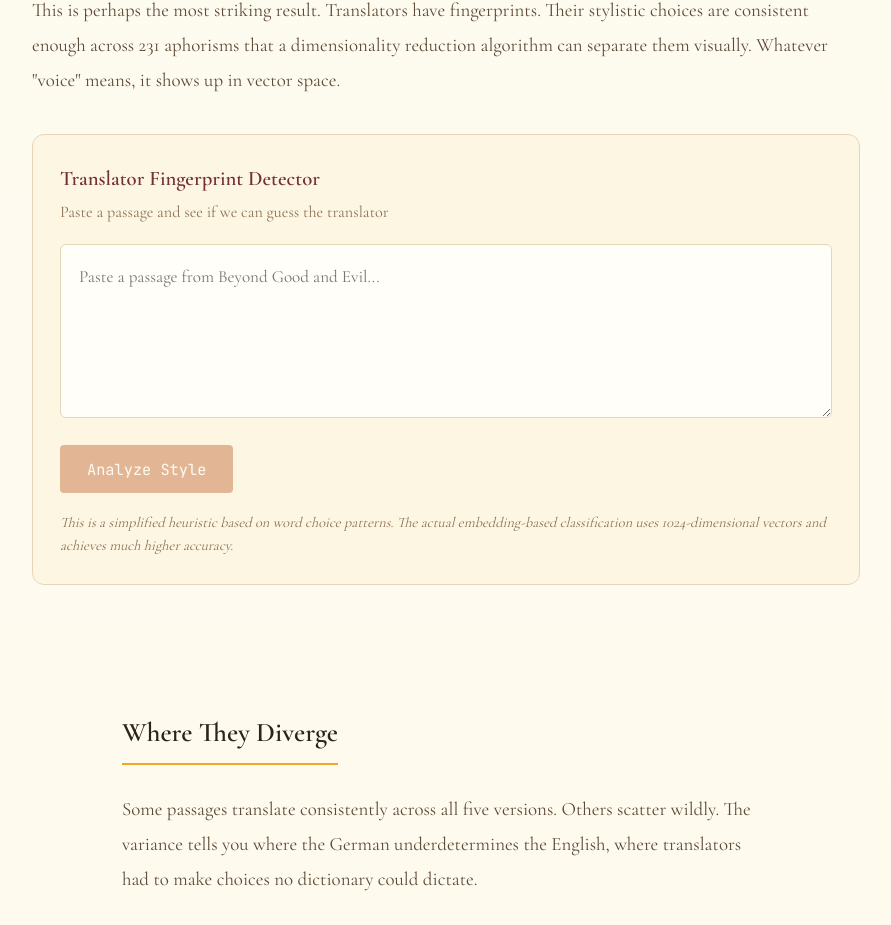
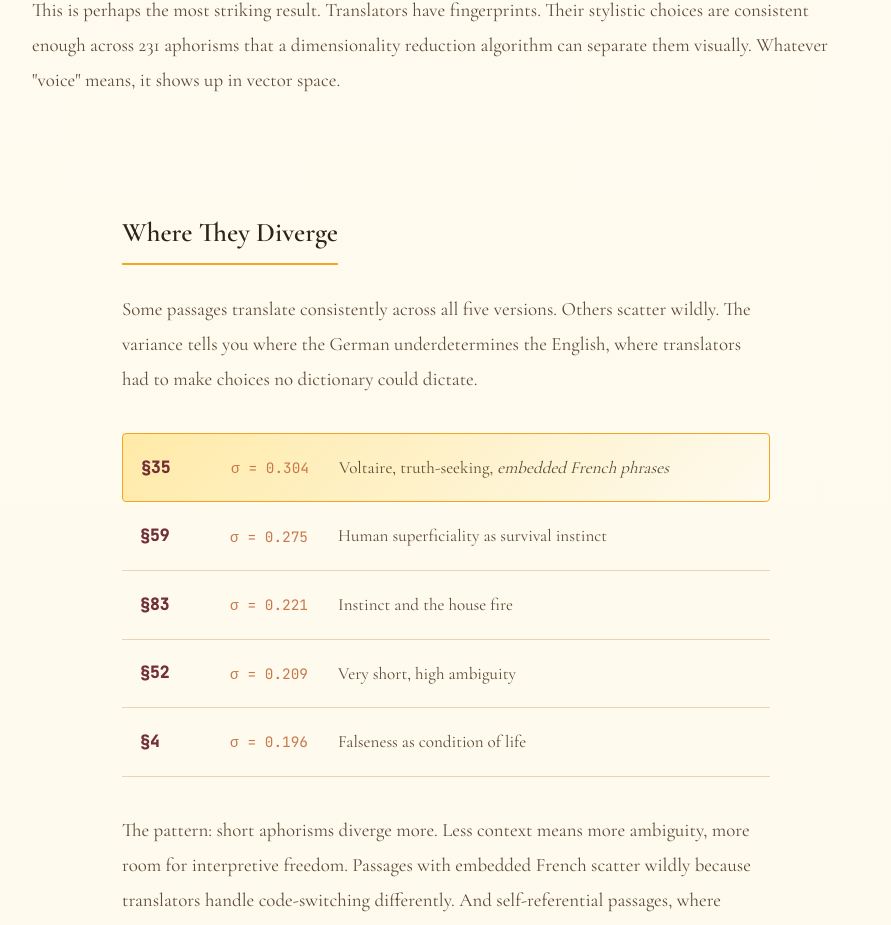
Before and after one commit to TheApexWu/nietzscheNLP, a Next.js app in the folder site/: page / in a window 1280 px wide. Shown: the part 6749-7674 px from the top of the page, without its empty margins (194-1085 px from the left). Built offline with nearby package versions, Linux system fonts and the light colour scheme.

Commit message:
Update page.js

```diff
--- a/site/src/app/page.js
+++ b/site/src/app/page.js
@@ -9,7 +9,6 @@ const UMAPChart = dynamic(() => import('../components/UMAPChart'), { ssr: false
 const MethodologyButton = dynamic(() => import('../components/MethodologyButton'), { ssr: false })
 const QuoteComparison = dynamic(() => import('../components/QuoteComparison'), { ssr: false })
 const AphorismExplorer = dynamic(() => import('../components/AphorismExplorer'), { ssr: false })
-const TranslatorClassifier = dynamic(() => import('../components/TranslatorClassifier'), { ssr: false })
 const KeyTermAnalysis = dynamic(() => import('../components/KeyTermAnalysis'), { ssr: false })
 
 export default function Home() {
@@ -218,8 +217,6 @@ export default function Home() {
           dimensionality reduction algorithm can separate them visually. Whatever
           "voice" means, it shows up in vector space.
         </p>
-
-        <TranslatorClassifier />
       </section>
 
       <section className="section">
```
